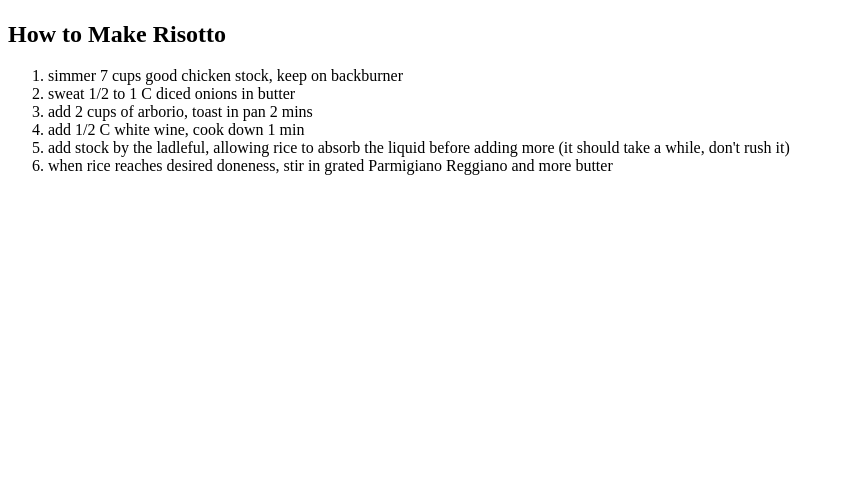
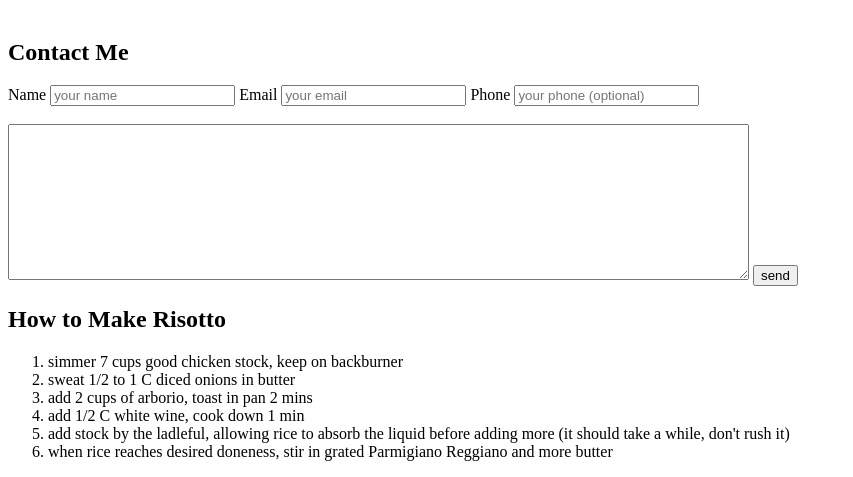
Before and after one commit to cmaniscalchi/my-first-website, a plain HTML site: page about.html in a window 1280 px wide. Shown: the part 815-1292 px from the top of the page, without its empty margins (0-853 px from the left). Before the commit the page ends 1006 px from the top, so only its background shows below. Drawn offline with Linux system fonts and the light colour scheme.

Commit message:
add contact form

```diff
--- a/about.html
+++ b/about.html
@@ -34,7 +34,22 @@
       <h2>A Beautiful Place:</h2>
       <iframe src="https://www.google.com/maps/embed?pb=!1m14!1m12!1m3!1d7857.214741711272!2d-73.99091864739941!3d40.6514596299112!2m3!1f0!2f0!3f0!3m2!1i1024!2i768!4f13.1!5e0!3m2!1sen!2sus!4v1529517664906" width="425" height="350" frameborder="0" style="border:0" allowfullscreen></iframe>
 
-      <!-- Contact Form -->
+      <!-- Form -->
+      <br><br>
+      <h2>Contact Me</h2>
+      <form action=# method="post">
+        <label for="fullname">Name</label>
+        <input type="text" id="fullname" name="fullname" placeholder="your name" required>
+        <label for="email">Email</label>
+        <input type="email" id="email" name="email" placeholder="your email" required>
+        <label for="phone">Phone</label>
+        <input type="tel" id="phone" name="phone" placeholder="your phone (optional)">
+        <br><br>
+        <textarea id="message" name="message" rows="10" cols="90"></textarea>
+        <input type="submit" value="send">
+
+
+      </form>
 
       <h2>How to Make Risotto</h2>
       <ol>
```
